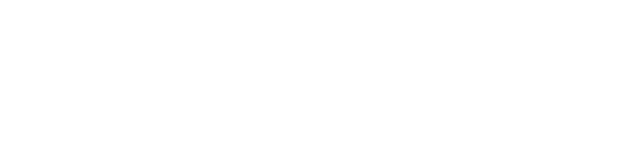
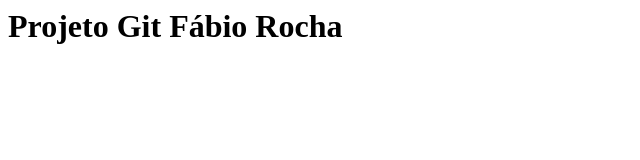
Before and after one commit to fabiorochajales/site, a plain HTML site: page index.html in a window 1280 px wide. Shown: the whole page, without its empty margins (0-640 px from the left). Drawn offline with Linux system fonts and the light colour scheme.

Commit message:
titulo da pagina

```diff
--- a/index.html
+++ b/index.html
@@ -1,4 +1,8 @@
 <html>
+<head>
+
+</head>
 <body>
+<h1>Projeto Git Fábio Rocha </h1>
 </body>
 </html>
```
